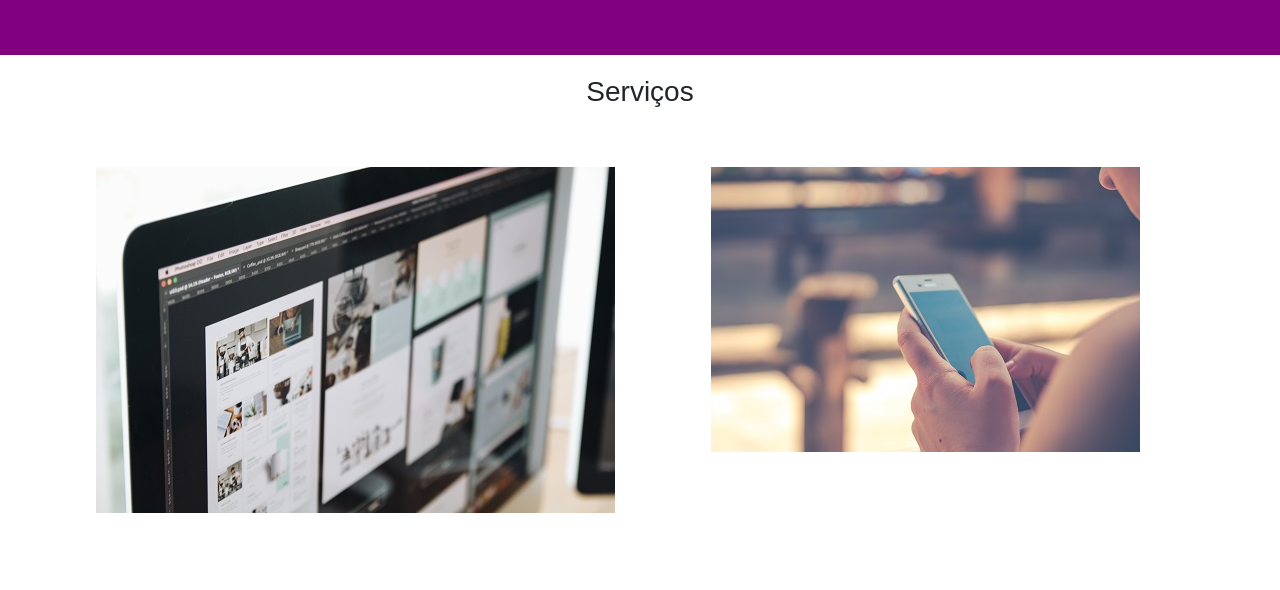
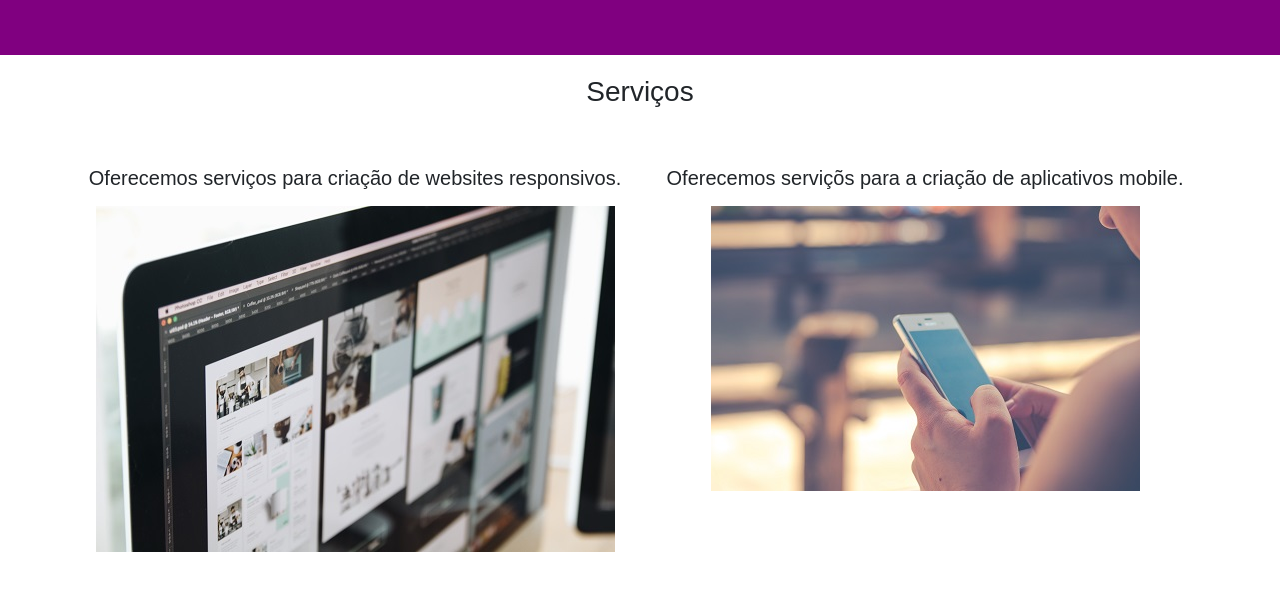
Before and after one commit to Monoclinico/aula_bootstrap, a plain HTML site: page index.html in a window 1280 px wide. Shown: the part 983-1573 px from the top of the page. Before the commit the page ends 1546 px from the top, so only its background shows below. Drawn offline with Linux system fonts and the light colour scheme.

Commit message:
textos incluídos para as imagens na seção de serviços

```diff
--- a/index.html
+++ b/index.html
@@ -59,9 +59,11 @@
           <div class="container">
             <div class="row">
               <div class="col-lg-6">
+                <p>Oferecemos serviços para criação de websites responsivos.</p>
                 <img src="img/web_site.jpg">
               </div>
               <div class="col-lg-6">
+                <p>Oferecemos serviçõs para a criação de aplicativos mobile.</p>
                 <img src="img/mobile.jpg">
               </div>
             </div>
```
